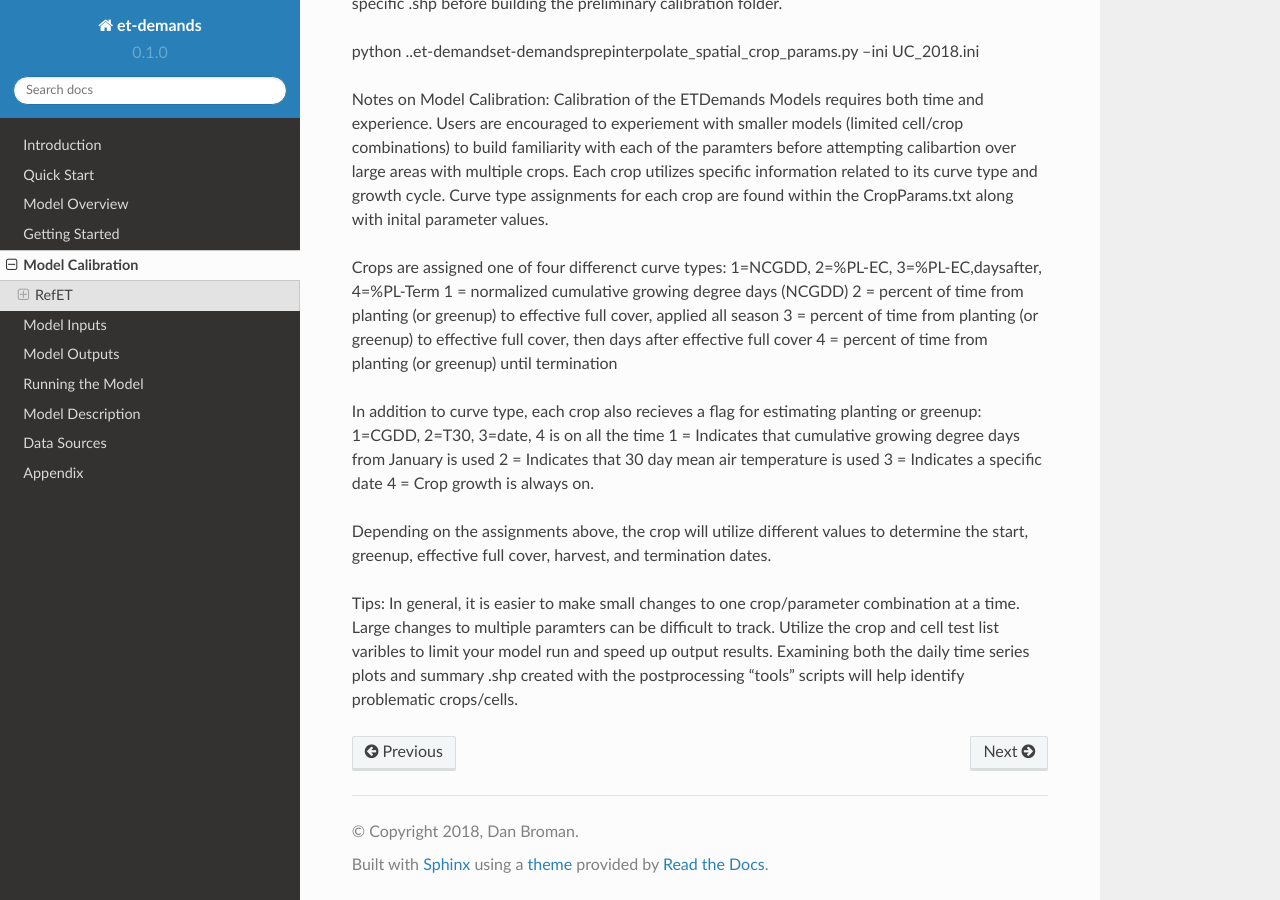
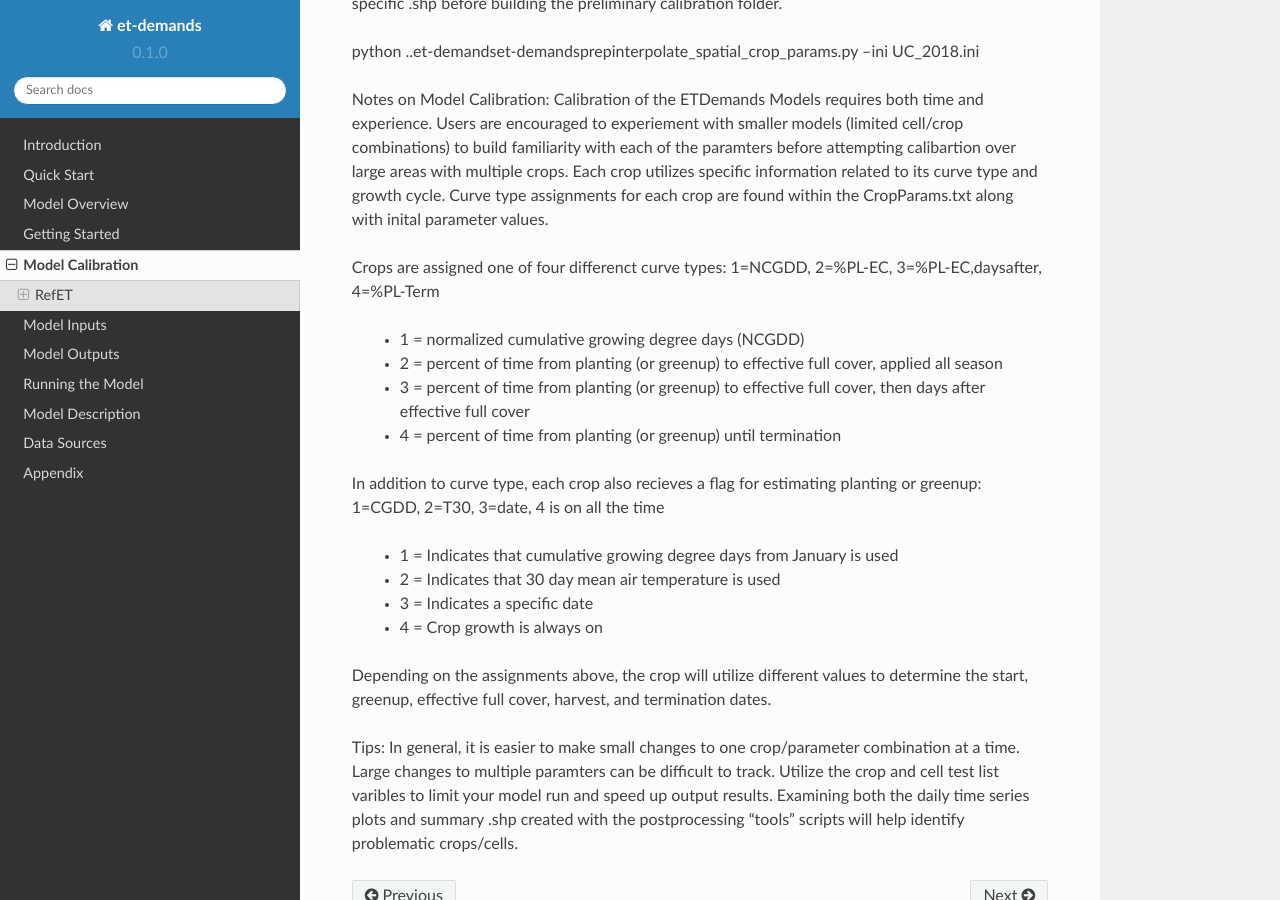
Before and after one commit to DOI-BOR/et-demands, a Sphinx documentation site: the page built from docs/model_calibration.rst, in a window 1280 px wide and 900 px high, scrolled down 1868 px. Built offline with Sphinx 7.4.7 and the Read the Docs theme 2.0.0, drawn with Linux system fonts in a browser that asks for light colours; formulas are drawn with MathJax 3.

Commit message:
style edits

```diff
--- a/docs/model_calibration.rst
+++ b/docs/model_calibration.rst
@@ -56,19 +56,19 @@ python ..\et-demands\et-demands\prep\interpolate_spatial_crop_params.py --ini UC
 Notes on Model Calibration:
 Calibration of the ETDemands Models requires both time and experience. Users are encouraged to experiement with smaller models (limited cell/crop combinations) to build familiarity with each of the paramters before attempting calibartion over large areas with multiple crops. Each crop utilizes specific information related to its curve type and growth cycle. Curve type assignments for each crop are found within the CropParams.txt along with inital parameter values.
 
-Crops are assigned one of four differenct curve types:
-1=NCGDD, 2=%PL-EC, 3=%PL-EC,daysafter, 4=%PL-Term
-1 = normalized cumulative growing degree days (NCGDD)
-2 = percent of time from planting (or greenup) to effective full cover, applied all season
-3 = percent of time from planting (or greenup) to effective full cover, then days after effective full cover
-4 = percent of time from planting (or greenup) until termination
+Crops are assigned one of four differenct curve types: 1=NCGDD, 2=%PL-EC, 3=%PL-EC,daysafter, 4=%PL-Term
 
-In addition to curve type, each crop also recieves a flag for estimating planting or greenup:
-1=CGDD, 2=T30, 3=date, 4 is on all the time
-1 = Indicates that cumulative growing degree days from January is used
-2 = Indicates that 30 day mean air temperature is used
-3 = Indicates a specific date
-4 = Crop growth is always on.
+  - 1 = normalized cumulative growing degree days (NCGDD)
+  - 2 = percent of time from planting (or greenup) to effective full cover, applied all season
+  - 3 = percent of time from planting (or greenup) to effective full cover, then days after effective full cover
+  - 4 = percent of time from planting (or greenup) until termination
+
+In addition to curve type, each crop also recieves a flag for estimating planting or greenup: 1=CGDD, 2=T30, 3=date, 4 is on all the time
+
+  - 1 = Indicates that cumulative growing degree days from January is used
+  - 2 = Indicates that 30 day mean air temperature is used
+  - 3 = Indicates a specific date
+  - 4 = Crop growth is always on
 
 Depending on the assignments above, the crop will utilize different values to determine the start, greenup, effective full cover, harvest, and termination dates.
 
```
